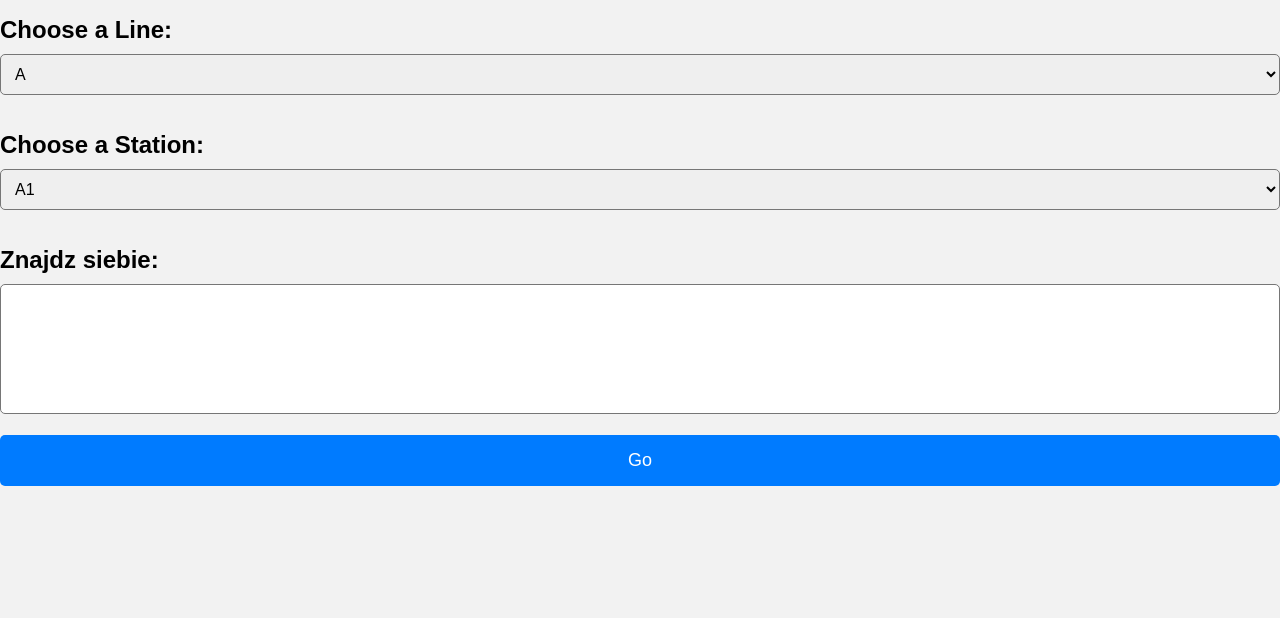
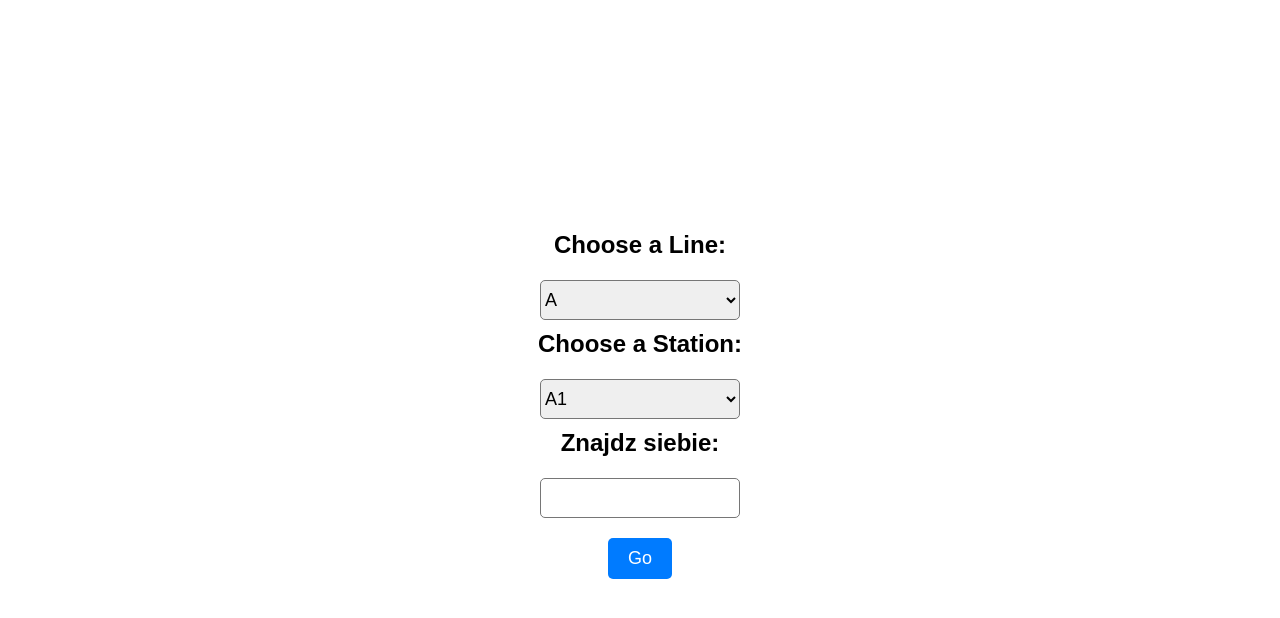
Before and after one commit to JoeWhoop/A-D-connected-, a plain HTML site: page index.html in a window 1280 px wide. Drawn offline with Linux system fonts and the light colour scheme.

Commit message:
Update style.css

```diff
--- a/style.css
+++ b/style.css
@@ -1,52 +1,37 @@
-/* Global Styles */
+/* Global styles */
 body {
     font-family: Arial, sans-serif;
-    background-color: #f2f2f2;
+    display: flex;
+    flex-direction: column;
+    align-items: center;
+    justify-content: center;
+    height: 100vh;
     margin: 0;
-}
-
-.container {
-    max-width: 600px;
-    margin: 50px auto;
-    background-color: #fff;
-    padding: 20px;
-    border-radius: 10px;
-    box-shadow: 0 0 10px rgba(0, 0, 0, 0.1);
 }
 
 h1 {
     font-size: 24px;
-    margin-bottom: 10px;
+    text-align: center;
+    margin-top: 10px;
 }
 
+/* Dropdown styles */
 select {
-    width: 100%;
-    padding: 10px;
-    margin-bottom: 20px;
-    font-size: 16px;
+    width: 200px;
+    height: 40px;
+    font-size: 18px;
     border-radius: 5px;
+    margin-top: 5px;
 }
 
-button {
-    display: block;
-    width: 100%;
-    padding: 15px;
+/* Go button styles */
+#goButton {
+    margin-top: 20px;
+    padding: 10px 20px;
+    font-size: 18px;
     background-color: #007bff;
     color: #fff;
     border: none;
     border-radius: 5px;
     cursor: pointer;
-    font-size: 18px;
 }
-
-/* Adjustments for the Linia dropdown */
-#liniaDropdown {
-    margin-bottom: 20px;
-}
-
-/* Responsive Styles */
-@media screen and (max-width: 768px) {
-    .container {
-        max-width: 100%;
-    }
-}
```
